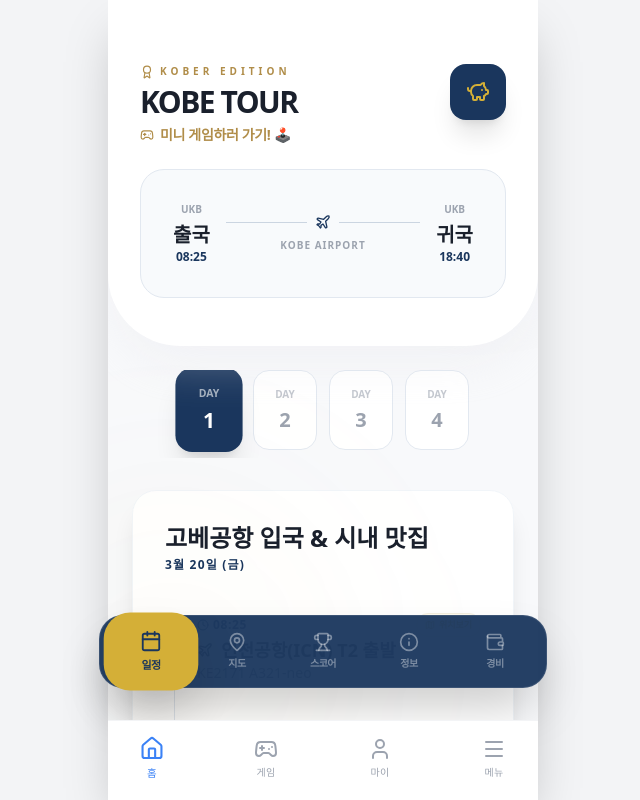
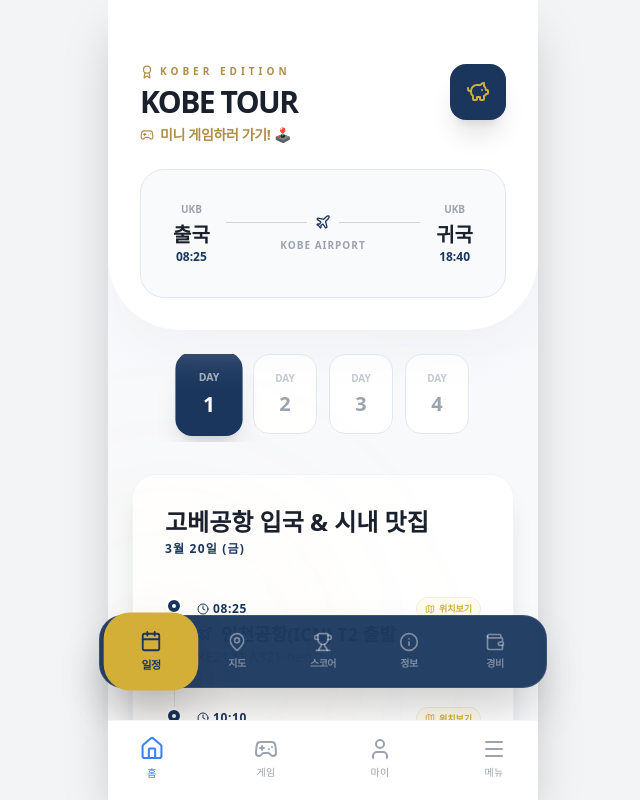
Before and after one commit to hellojj0929/tour, a React (Vite) app: page / in a window 1280 px wide. Shown: the whole page, without its empty margins (317-957 px from the left). Built offline with nearby package versions, Linux system fonts and the light colour scheme.

Commit message:
Update pb-12 padding to 2rem

```diff
--- a/tailwind.config.js
+++ b/tailwind.config.js
@@ -22,6 +22,9 @@ export default {
                     900: '#0c4a6e',
                 },
             },
+            spacing: {
+                '12': '2rem', // pb-12를 3rem에서 2rem으로 변경
+            },
             screens: {
                 'xs': '475px', // 초소형 모바일 기기 대응
             },
```
